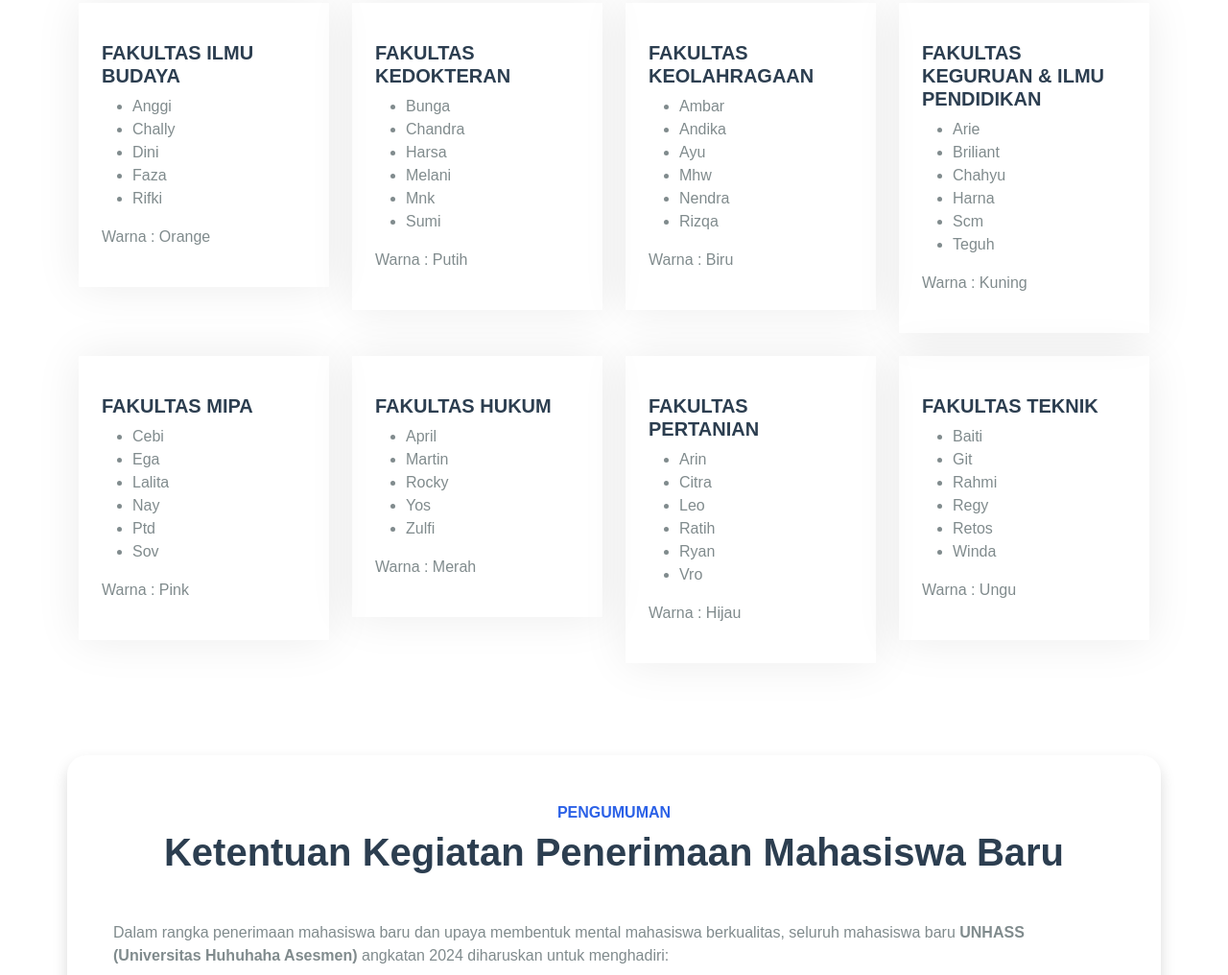
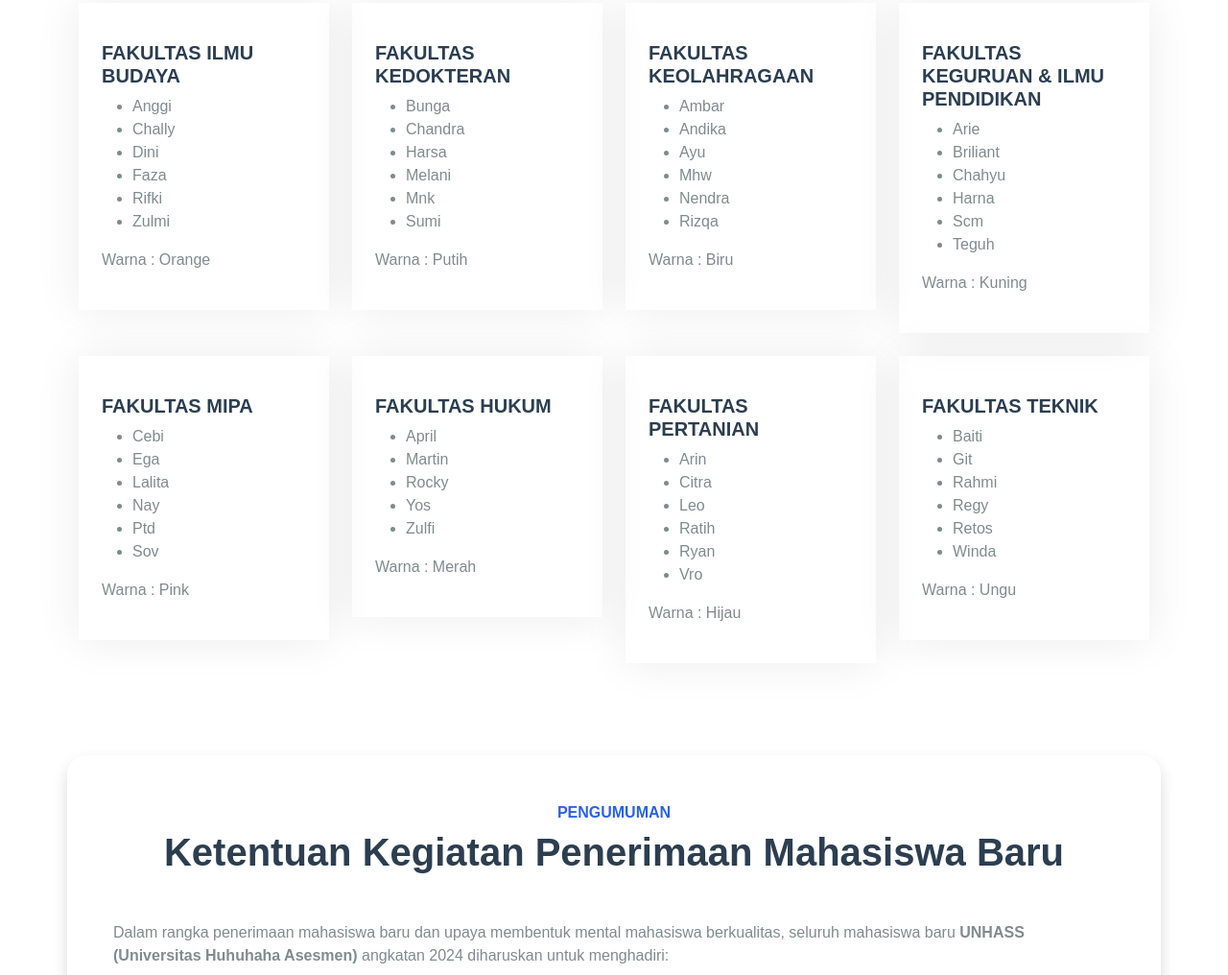
Before and after one commit to oktyppm/unhas, a plain HTML site: page index.html in a window 1280 px wide. Shown: the part 1348-2364 px from the top of the page at 96% size. Drawn offline with nearby package versions, Linux system fonts and the light colour scheme.

Commit message:
Update index.html

```diff
--- a/index.html
+++ b/index.html
@@ -229,6 +229,7 @@
                   <li>Dini</li>
                   <li>Faza</li>
                   <li>Rifki</li>
+                  <li>Zulmi</li>
                 </ul>
                 <p>Warna : Orange</p>
               </div>
```
